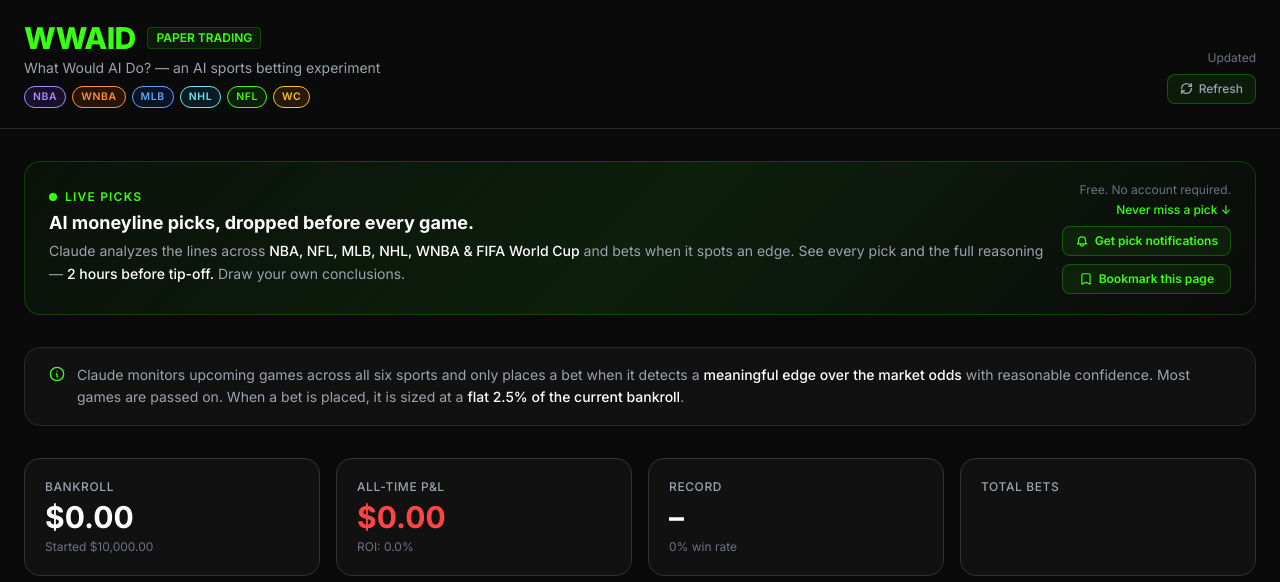
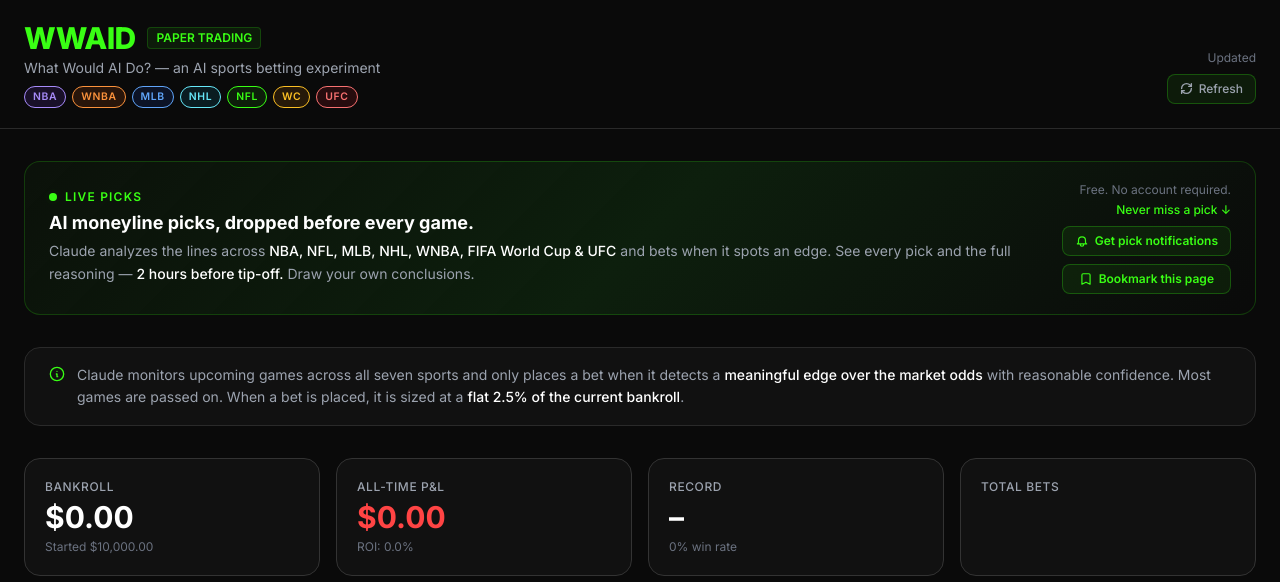
Before and after one commit to Andrew-Berman0/SportsBettingBot, a FastAPI app: template web/templates/index.html in a window 1280 px wide. Shown: the top 582 px of the page. Run offline with FastAPI, Linux system fonts and the light colour scheme; the template is opened without the code that fills it, so the values that code supplies are empty; some libraries are stand-ins or nearby versions.

Commit message:
Add red UFC sport tag to site
Co-Authored-By: Claude Sonnet 4.6 <noreply@anthropic.com>

```diff
--- a/web/templates/index.html
+++ b/web/templates/index.html
@@ -56,6 +56,7 @@
     .sport-nhl  { background: #0891b222; color: #67e8f9; border-color: #0891b255; }
     .sport-nfl  { background: #39FF1415; color: #39FF14; border-color: #39FF1440; }
     .sport-wc   { background: #d9770622; color: #fbbf24; border-color: #d9770655; }
+    .sport-ufc  { background: #dc182822; color: #f87171; border-color: #dc182855; }
     .sport-pill { font-size: 0.65rem; font-weight: 600; letter-spacing: 0.06em;
                   padding: 2px 8px; border-radius: 999px; border: 1px solid; }
 
@@ -90,6 +91,7 @@
           <span class="sport-pill sport-nhl">NHL</span>
           <span class="sport-pill sport-nfl">NFL</span>
           <span class="sport-pill sport-wc">WC</span>
+          <span class="sport-pill sport-ufc">UFC</span>
         </div>
       </div>
       <div class="flex flex-col items-end gap-2 pb-1">
@@ -129,7 +131,7 @@
             AI moneyline picks, dropped before every game.
           </p>
           <p class="text-[#9ca3af] text-sm mt-1 leading-relaxed">
-            Claude analyzes the lines across <span class="text-white font-medium">NBA, NFL, MLB, NHL, WNBA &amp; FIFA World Cup</span> and bets when it spots an edge.
+            Claude analyzes the lines across <span class="text-white font-medium">NBA, NFL, MLB, NHL, WNBA, FIFA World Cup &amp; UFC</span> and bets when it spots an edge.
             See every pick and the full reasoning — <span class="text-white font-medium">2 hours before tip-off.</span> Draw your own conclusions.
           </p>
         </div>
@@ -221,7 +223,7 @@
         <path stroke-linecap="round" stroke-linejoin="round" d="M13 16h-1v-4h-1m1-4h.01M12 2a10 10 0 100 20A10 10 0 0012 2z"/>
       </svg>
       <p class="text-[#9ca3af] text-sm leading-relaxed">
-        Claude monitors upcoming games across all six sports and only places a bet when it detects a
+        Claude monitors upcoming games across all seven sports and only places a bet when it detects a
         <span class="text-white font-medium">meaningful edge over the market odds</span> with reasonable confidence.
         Most games are passed on. When a bet is placed, it is sized at a
         <span class="text-white font-medium">flat 2.5% of the current bankroll</span>.
```
